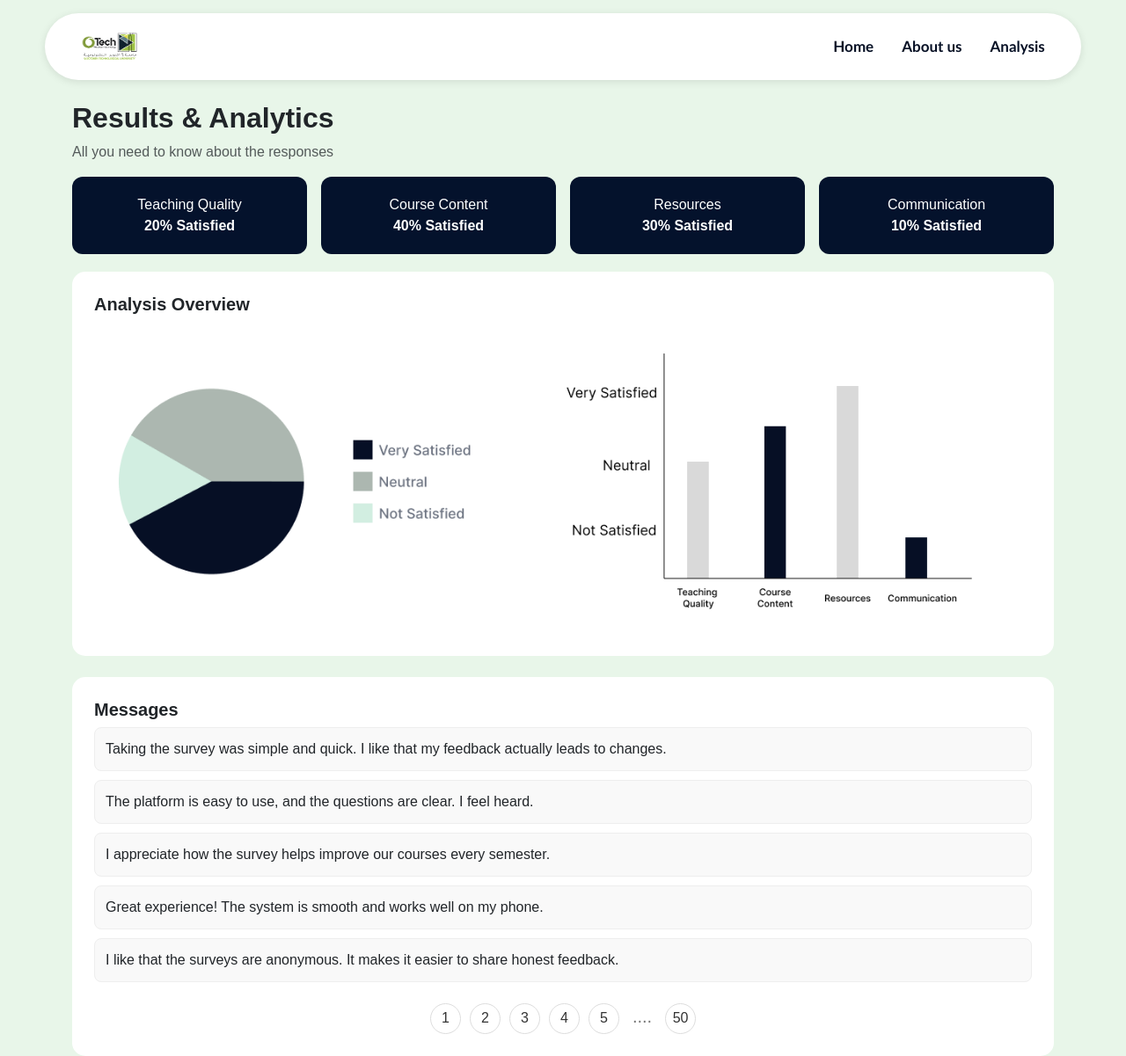
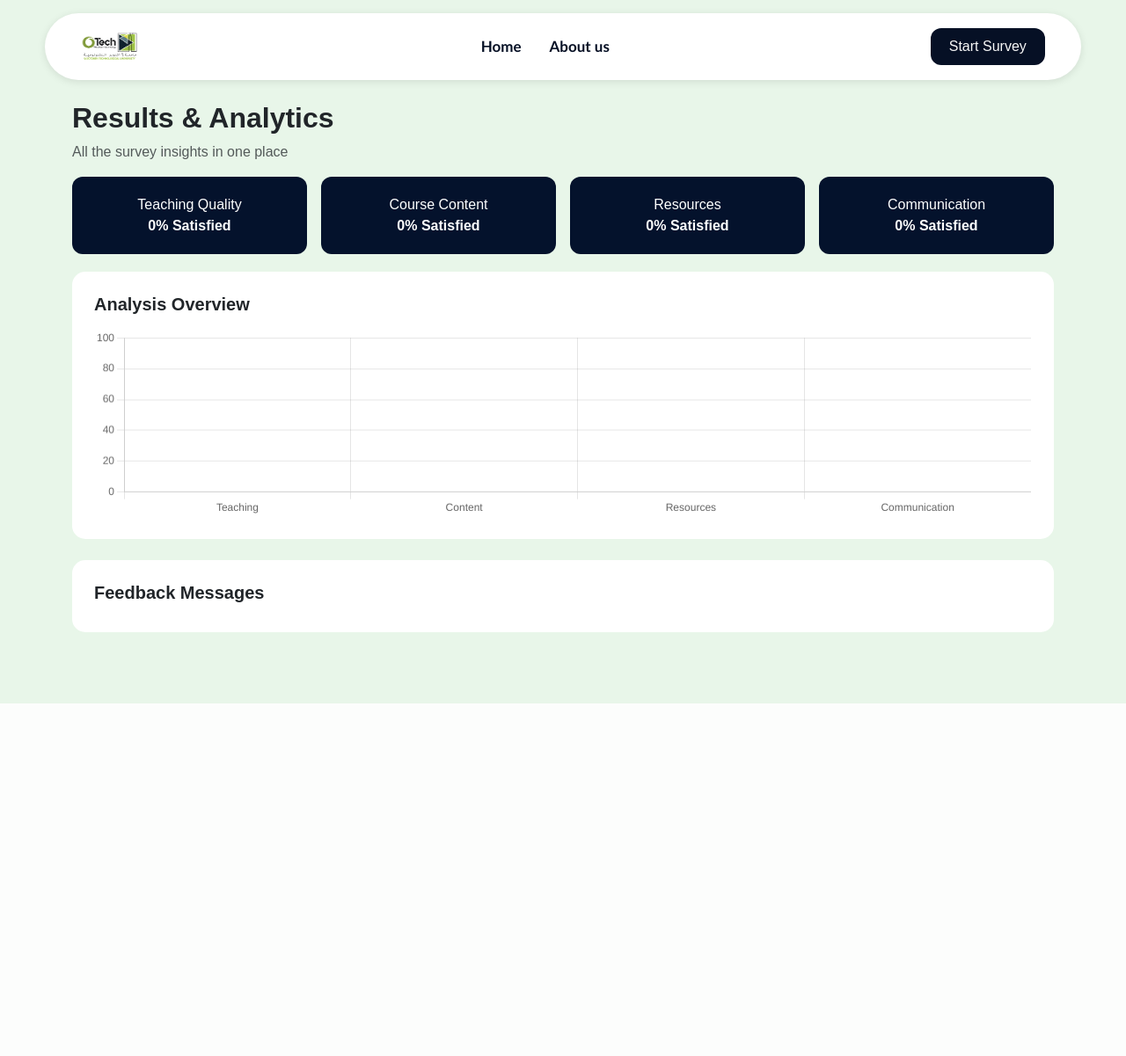
Before and after one commit to NouranAbdelgwad/Survey_DB_Project, a PHP site: page /views/analysis.php in a window 1280 px wide. Shown: the whole page at 88% size. After the commit the page ends 800 px from the top, so only its background shows below. Run offline with PHP 8.4, Linux system fonts and the light colour scheme; the visitor is signed in with stand-in values (Sample User, id 1); tables that the repository leaves empty or names only in its code hold one stand-in row (values such as "Sample post").

Commit message:
handled analysis

```diff
--- a/views/analysis.php
+++ b/views/analysis.php
@@ -4,6 +4,61 @@ if (!isset($_SESSION["admin"])) {
     header("Location: login.php");
     exit();
 }
+
+include '../connection/db.php';  // your DB connection
+
+// -----------------------------
+// FUNCTION: Get satisfaction %
+// -----------------------------
+function getCategoryStats($connection, $category)
+{
+    $sql = "
+        SELECT answer_choice, COUNT(*) AS total
+        FROM responses
+        JOIN questions ON questions.id = responses.question_id
+        WHERE questions.category = '$category'
+        GROUP BY answer_choice
+    ";
+
+    $result = mysqli_query($connection, $sql);
+
+    $stats = [
+        "Very Satisfied" => 0,
+        "Neutral" => 0,
+        "Not Satisfied" => 0
+    ];
+
+    while ($row = mysqli_fetch_assoc($result)) {
+        $stats[$row['answer_choice']] = $row['total'];
+    }
+
+    // Calculate satisfaction percentage
+    $total = array_sum($stats);
+    $percent = ($total > 0)
+        ? round(($stats["Very Satisfied"] / $total) * 100)
+        : 0;
+
+    return $percent;
+}
+
+// -----------------------------
+// CALCULATE CATEGORY PERCENTAGES
+// -----------------------------
+$teachQ  = getCategoryStats($connection, "Teaching Quality");
+$content = getCategoryStats($connection, "Course Content");
+$res     = getCategoryStats($connection, "Resources");
+$comm    = getCategoryStats($connection, "Communication");
+
+// -----------------------------
+// LOAD TEXT FEEDBACK (Question #11)
+// -----------------------------
+$messages_query = "
+    SELECT answer_text
+    FROM responses
+    WHERE question_id = 11 AND answer_text IS NOT NULL
+    ORDER BY id DESC
+";
+$messages_result = mysqli_query($connection, $messages_query);
 ?>
 
 <!DOCTYPE html>
@@ -15,7 +70,6 @@ if (!isset($_SESSION["admin"])) {
     <title>Results & Analytics</title>
 
     <!-- Bootstrap -->
-
     <link rel="stylesheet" href="https://cdn.jsdelivr.net/npm/bootstrap@5.3.2/dist/css/bootstrap.min.css">
     <link rel="stylesheet" href="../assets/css/style.css">
     <!-- CSS -->
@@ -48,7 +102,6 @@ if (!isset($_SESSION["admin"])) {
             border: 1px solid #eee;
         }
 
-
         .custom-pagination {
             gap: 10px;
             user-select: none;
@@ -80,18 +133,14 @@ if (!isset($_SESSION["admin"])) {
             font-weight: 700;
             border: none;
         }
-
-    .page-ellipsis {
-        padding: 0 5px;
-        color: #777;
-        font-size: 20px;
-    }
     </style>
 </head>
 
 <body>
+
+    <!-- NAVBAR -->
     <nav class="navbar navbar-expand-lg navbar-light navbar-custom">
-        <a class="navbar-brand ms-2" href="#">
+        <a class="navbar-brand ms-2" href="../views/home.php">
             <img src="../assets/imgs/image 4.png" height="50">
         </a>
         <button class="navbar-toggler" type="button" data-bs-toggle="collapse" data-bs-target="#navMenu">
@@ -99,73 +148,115 @@ if (!isset($_SESSION["admin"])) {
         </button>
 
         <div class="collapse navbar-collapse justify-content-end" id="navMenu">
-            <ul class="navbar-nav ml-auto">
+            <ul class="navbar-nav mx-auto text-center">
                 <li class="nav-item mx-2"><a class="nav-link" href="../views/home.php">Home</a></li>
                 <li class="nav-item mx-2"><a class="nav-link" href="../views/about_us.php">About us</a></li>
-                <li class="nav-item mx-2"><a class="nav-link" href="#">Analysis</a></li>
             </ul>
 
+            <a href="../views/user_info.php" class="btn btn-nav px-4 py-2 rounded-4 me-3">Start Survey</a>
         </div>
     </nav>
 
     <div class="container mt-4">
 
         <h2 class="fw-bold">Results & Analytics</h2>
-        <p class="text-muted">All you need to know about the responses</p>
+        <p class="text-muted">All the survey insights in one place</p>
 
         <!-- Stats Row -->
         <div class="row text-center g-3">
             <div class="col-md-3">
-                <div class="stat-card">Teaching Quality<br><b>20% Satisfied</b></div>
+                <div class="stat-card">Teaching Quality<br><b><?= $teachQ ?>% Satisfied</b></div>
             </div>
             <div class="col-md-3">
-                <div class="stat-card">Course Content<br><b>40% Satisfied</b></div>
+                <div class="stat-card">Course Content<br><b><?= $content ?>% Satisfied</b></div>
             </div>
             <div class="col-md-3">
-                <div class="stat-card">Resources<br><b>30% Satisfied</b></div>
+                <div class="stat-card">Resources<br><b><?= $res ?>% Satisfied</b></div>
             </div>
             <div class="col-md-3">
-                <div class="stat-card">Communication<br><b>10% Satisfied</b></div>
+                <div class="stat-card">Communication<br><b><?= $comm ?>% Satisfied</b></div>
             </div>
         </div>
 
-        <!-- Overview -->
+        <!-- Overview (Pie Chart) -->
         <div class="section-box">
             <h5 class="fw-bold">Analysis Overview</h5>
             <div class="row mt-3">
                 <div class="col-md-12 text-center">
-                    <img src="../assets/imgs/Frame 44.png" class="img-fluid">
+                    <canvas id="overviewChart" height="60"></canvas>
                 </div>
             </div>
         </div>
 
         <!-- Messages -->
         <div class="section-box mt-4">
-            <h5 class="fw-bold">Messages</h5>
+            <h5 class="fw-bold">Feedback Messages</h5>
 
-            <div class="message-box">Taking the survey was simple and quick. I like that my feedback actually leads to
-                changes.</div>
-            <div class="message-box">The platform is easy to use, and the questions are clear. I feel heard.</div>
-            <div class="message-box">I appreciate how the survey helps improve our courses every semester.</div>
-            <div class="message-box">Great experience! The system is smooth and works well on my phone.</div>
-            <div class="message-box">I like that the surveys are anonymous. It makes it easier to share honest feedback.
+            <?php while ($msg = mysqli_fetch_assoc($messages_result)): ?>
+                <div class="message-box">
+                    <?= htmlspecialchars($msg['answer_text']) ?>
                 </div>
-
-            <!-- Pagination -->
-            <div class="custom-pagination d-flex justify-content-center mt-4">
-                <a href="#" class="page-dot">1</a>
-                <a href="#" class="page-dot">2</a>
-                <a href="#" class="page-dot">3</a>
-                <a href="#" class="page-dot">4</a>
-                <a href="#" class="page-dot">5</a>
-                <span class="page-ellipsis">....</span>
-                <a href="#" class="page-dot">50</a>
-            </div>
+            <?php endwhile; ?>
 
         </div>
 
     </div>
 
+    <!-- Chart.js -->
+    <script src="https://cdn.jsdelivr.net/npm/chart.js"></script>
+
+    <script>
+        const ctx = document.getElementById("overviewChart");
+
+        new Chart(ctx, {
+            type: "bar",
+            data: {
+                labels: ["Teaching", "Content", "Resources", "Communication"],
+                datasets: [{
+                    label: "Satisfaction (%)",
+                    data: [<?= $teachQ ?>, <?= $content ?>, <?= $res ?>, <?= $comm ?>],
+
+                    // 🔥 Different colors for each bar
+                    backgroundColor: [
+                        "#1abc9c", // Greenish
+                        "#3498db", // Blue
+                        "#9b59b6", // Purple
+                        "#e67e22" // Orange
+                    ],
+
+                    borderColor: [
+                        "#16a085",
+                        "#2980b9",
+                        "#8e44ad",
+                        "#d35400"
+                    ],
+
+                    borderWidth: 2,
+                    borderRadius: 8
+                }]
+            },
+
+            options: {
+                responsive: true,
+                plugins: {
+                    legend: {
+                        display: false
+                    }
+                },
+                scales: {
+                    y: {
+                        beginAtZero: true,
+                        max: 100,
+                        ticks: {
+                            stepSize: 20
+                        }
+                    }
+                }
+            }
+        });
+    </script>
+
+
 </body>
 
 </html>
```
Lines whose indentation alone changed are shown as unchanged.
